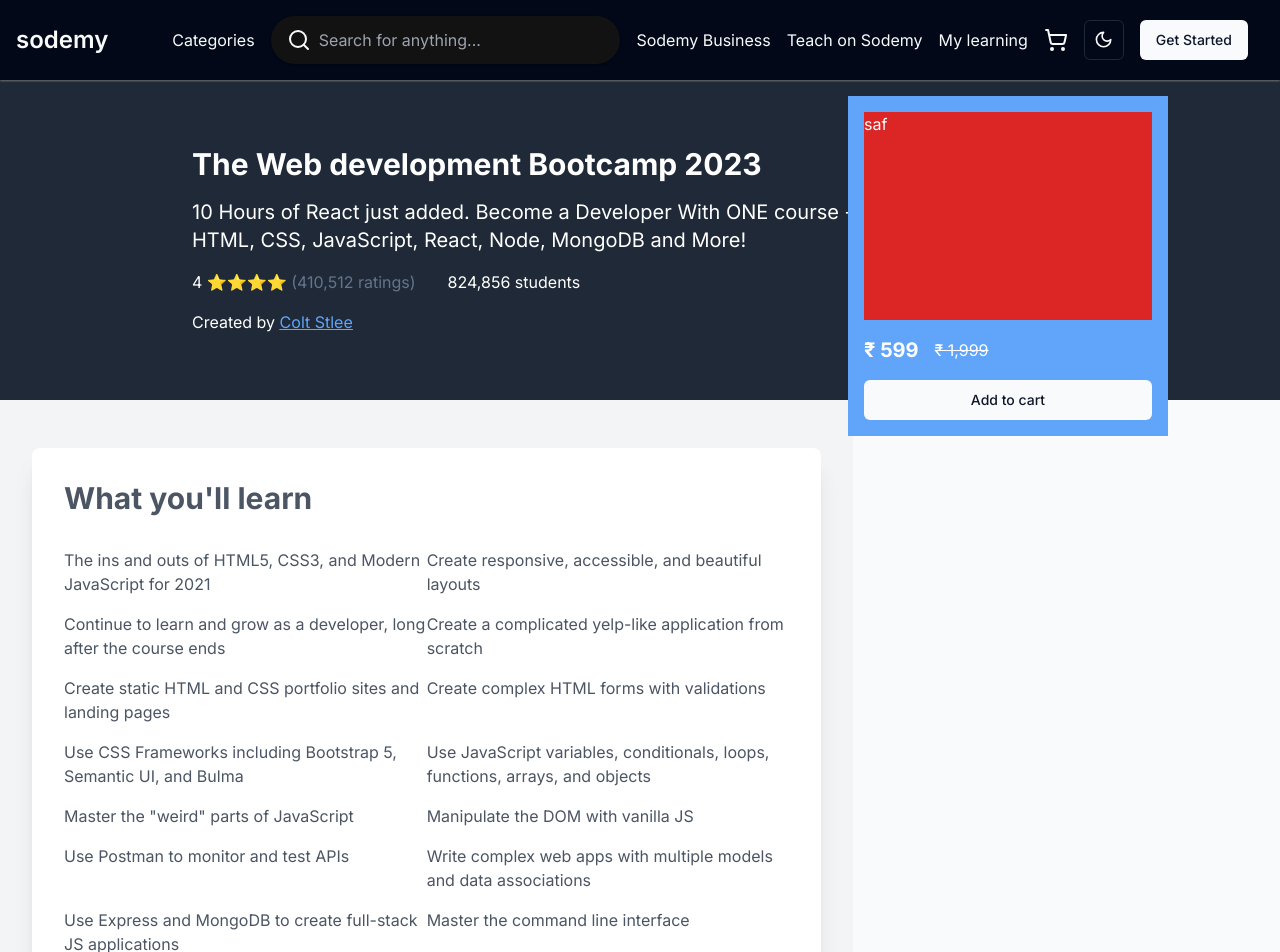
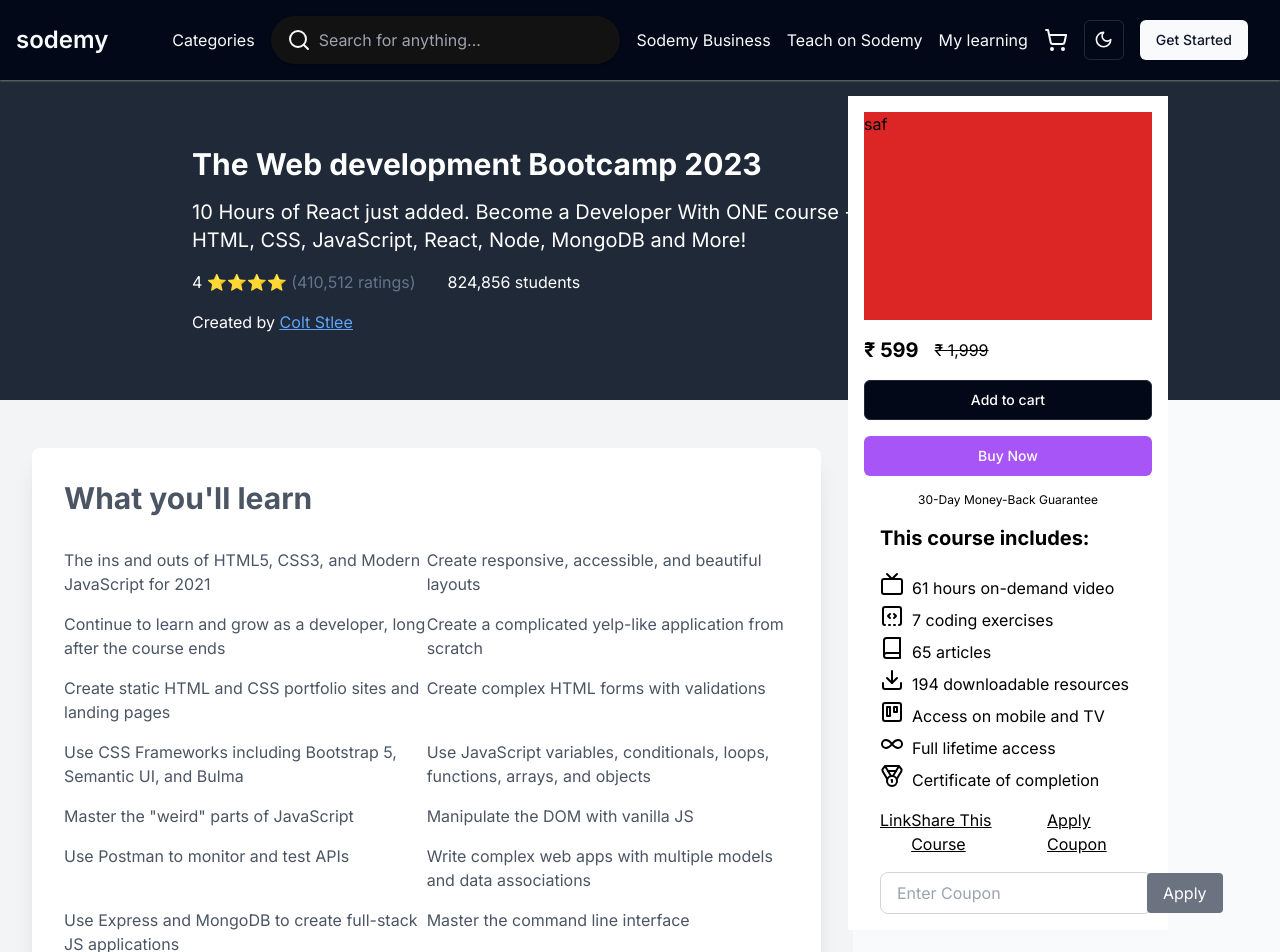
Before and after one commit to uniquesonu/sodemy, a Next.js app: page /course/1 in a window 1280 px wide. Shown: the top 952 px of the page. Built offline with nearby package versions, Linux system fonts and the light colour scheme.

Commit message:
Update CourseComponent to include new features and improve UI

```diff
--- a/app/course/[courseSlug]/CourseComponent.tsx
+++ b/app/course/[courseSlug]/CourseComponent.tsx
@@ -1,19 +1,79 @@
-import { Button } from '@/components/ui/button'
-import React from 'react'
+import { Button } from "@/components/ui/button";
+import {
+  Tv,
+  SquareDashedBottomCode,
+  Book,
+  Download,
+  Trello,
+  Infinity,
+  Medal,
+} from "lucide-react";
 
 const CourseComponent = () => {
   return (
-    <div className="w-1/4 flex flex-col gap-4 bg-blue-400 p-4 fixed top-24 right-28">
-          <div className="h-52 bg-red-600">saf</div>
-          <span className="flex gap-4 items-center">
-            <h2 className="text-xl font-bold">₹ 599</h2>
-            <p className="line-through">₹ 1,999</p>
-          </span>
-          <Button>Add to cart</Button>
+    <div className="w-1/4 flex flex-col gap-4 bg-white p-4 top-24 fixed right-28 text-black">
+      <div className="h-52 bg-red-600">saf</div>
+      <span className="flex gap-4 items-center">
+        <h2 className="text-xl font-bold">₹ 599</h2>
+        <p className="line-through">₹ 1,999</p>
+      </span>
+      <Button variant="outline" className="text-white">
+        Add to cart
+      </Button>
+      <Button className="bg-purple-500 hover:bg-purple-600 text-white">
+        Buy Now
+      </Button>
+      <h3 className="text-xs text-center">30-Day Money-Back Guarantee</h3>
 
+      <div className="w-full flex flex-col pl-4">
+        <h2 className="text-xl font-bold mb-4">This course includes:</h2>
+        <div className="flex gap-2 items-center space-y-2">
+          <Tv size={24} />
+          <p>61 hours on-demand video</p>
+        </div>
+        <div className="flex gap-2 items-center space-y-2">
+          <SquareDashedBottomCode size={24} />
+          <p>7 coding exercises</p>
+        </div>
+        <div className="flex gap-2 items-center space-y-2">
+          <Book size={24} />
+          <p>65 articles</p>
+        </div>
+        <div className="flex gap-2 items-center space-y-2">
+          <Download size={24} />
+          <p>194 downloadable resources</p>
+        </div>
+        <div className="flex gap-2 items-center space-y-2">
+          <Trello size={24} />
+          <p>Access on mobile and TV</p>
+        </div>
+        <div className="flex gap-2 items-center space-y-2">
+          <Infinity size={24} />
+          <p>Full lifetime access</p>
+        </div>
+        <div className="flex gap-2 items-center space-y-2">
+          <Medal size={24} />
+          <p>Certificate of completion</p>
+        </div>
+        <div className="flex justify-between my-4 capitalize underline">
+          <p className="cursor-pointer">link</p>
+          <p className="cursor-pointer">Share this course</p>
+          <p className="cursor-pointer">Apply Coupon</p>
+        </div>
 
+        <div className="bg-white border border-gray-300 rounded-lg flex items-center">
+          <input
+            type="text"
+            className="bg-transparent border-none focus:outline-none flex-grow px-4 py-2"
+            placeholder="Enter Coupon"
+          />
+          <button className="bg-gray-500 text-white px-4 py-2 rounded focus:outline-none">
+            Apply
+          </button>
         </div>
-  )
-}
+      </div>
+    </div>
+  );
+};
 
-export default CourseComponent
+export default CourseComponent;
```
